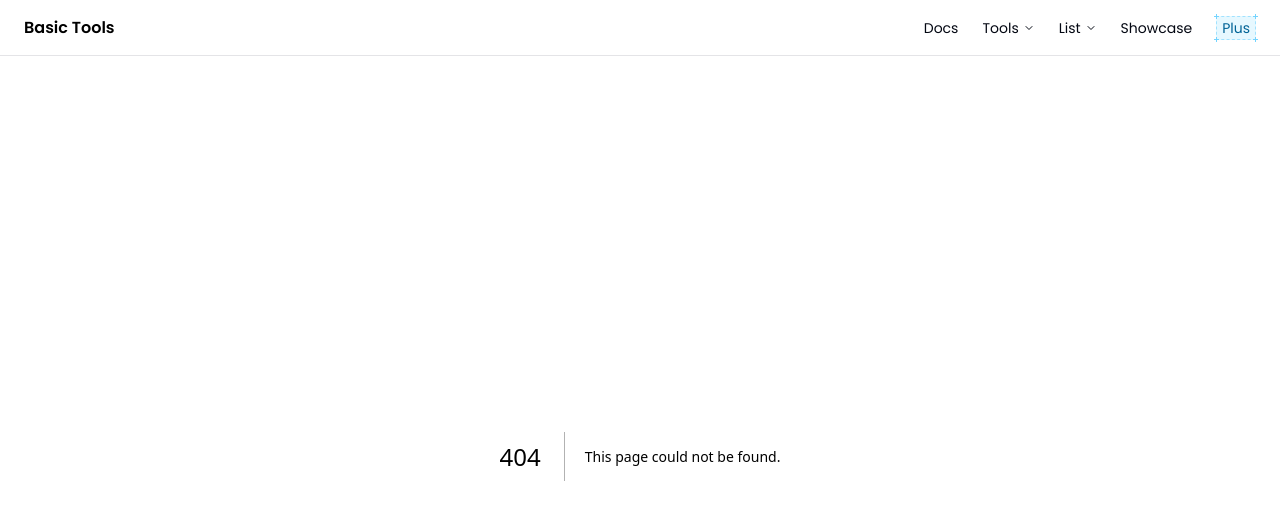
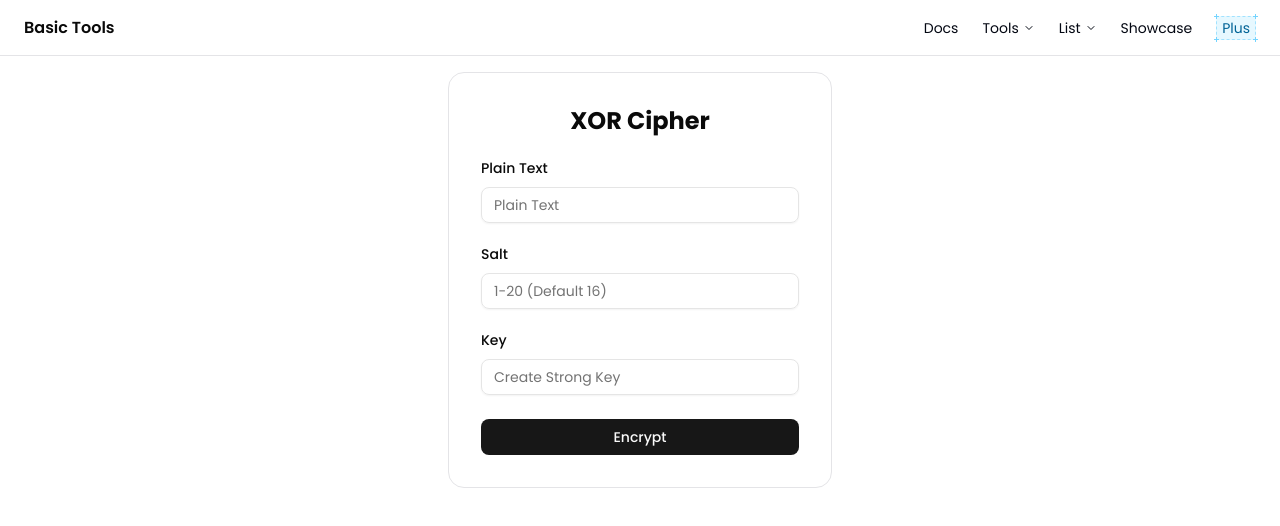
Before and after one commit to Lightning-88/basic-tools, a Next.js app: page /xor-cipher in a window 1280 px wide. Before the commit this address had no page. Shown: the top 526 px of the page. Built offline with nearby package versions, Linux system fonts and the light colour scheme.

Commit message:
added make qrcode and tool xor cipher

```diff
--- a/src/app/qrcode/page.jsx
+++ b/src/app/qrcode/page.jsx
@@ -28,7 +28,7 @@ export default function QRCode() {
   }, [text]);
 
   return (
-    <div className="flex justify-center items-center py-4">
+    <div className="flex justify-center items-center py-4 flex-col md:flex-row">
       <div className="flex flex-col border border-zinc-200 rounded-2xl mx-4 dark:border-zinc-700">
         {!text ? (
           <QrCode width={400} height={400} className="opacity-50" />
--- /dev/null
+++ b/src/app/xor-cipher/page.jsx
@@ -0,0 +1,70 @@
+"use client";
+
+import { Button } from "@/components/ui/button";
+import { Input } from "@/components/ui/input";
+import { Label } from "@/components/ui/label";
+import { xorCipher } from "@/lib/XORCipher";
+import { useState } from "react";
+
+export default function XORChipherPage() {
+  const [plainText, setPlainText] = useState("");
+  const [key, setKey] = useState("");
+  const [salts, setSalts] = useState(16);
+  const [encryptText, setEncryptText] = useState("");
+
+  const handleEncrypt = () => {
+    if (!key || !plainText) return alert("kosong");
+    if (salts <= 0 || !salts || salts > 20)
+      return alert("salt tidak boleh kosong dan harus 1-20");
+    const { output, salt } = xorCipher(plainText, key, parseInt(salts));
+    setEncryptText(output);
+  };
+
+  return (
+    <div className="flex justify-center items-center py-4">
+      <div className="flex flex-col space-y-6 p-8 border border-zinc-200 rounded-2xl mx-4 max-w-sm w-full dark:border-zinc-700">
+        <h1 className="text-center text-2xl font-bold">XOR Cipher</h1>
+
+        <div className="grid w-full max-w-sm items-center gap-3">
+          <Label htmlFor="plainText">Plain Text</Label>
+          <Input
+            type="text"
+            id="plainText"
+            placeholder="Plain Text"
+            onChange={(e) => setPlainText(e.target.value)}
+          />
+        </div>
+
+        <div className="grid w-full max-w-sm items-center gap-3">
+          <Label htmlFor="salt">Salt</Label>
+          <Input
+            type="text"
+            id="salt"
+            placeholder="1-20 (Default 16)"
+            onChange={(e) => setSalts(e.target.value)}
+          />
+        </div>
+
+        <div className="grid w-full max-w-sm items-center gap-3">
+          <Label htmlFor="key">Key</Label>
+          <Input
+            id="key"
+            type="password"
+            placeholder="Create Strong Key"
+            onChange={(e) => setKey(e.target.value)}
+          />
+        </div>
+
+        <Button className="cursor-pointer" onClick={handleEncrypt}>
+          Encrypt
+        </Button>
+
+        {encryptText && (
+          <div>
+            <h1>{encryptText}</h1>
+          </div>
+        )}
+      </div>
+    </div>
+  );
+}
--- /dev/null
+++ b/src/lib/XORCipher.js
@@ -0,0 +1,30 @@
+import crypto from "crypto";
+
+function generateSalt(size = 16) {
+  return crypto.randomBytes(size).toString("hex");
+}
+
+function hashKey(key, salt) {
+  const hashed = crypto
+    .createHash("sha256")
+    .update(key + salt)
+    .digest();
+
+  return [hashed, key];
+}
+
+export function xorCipher(text, key, size) {
+  const resultSalt = generateSalt(size);
+  const [hashedKey, salt] = hashKey(key, resultSalt);
+
+  const textBuffer = Buffer.from(text, "utf-8");
+  const outBuffer = Buffer.alloc(textBuffer.length);
+
+  for (let i = 0; i < outBuffer.length; i++) {
+    outBuffer[i] = textBuffer[i] ^ hashedKey[i % hashedKey.length];
+  }
+
+  const output = outBuffer.toString("base64");
+
+  return { output, salt };
+}
```
